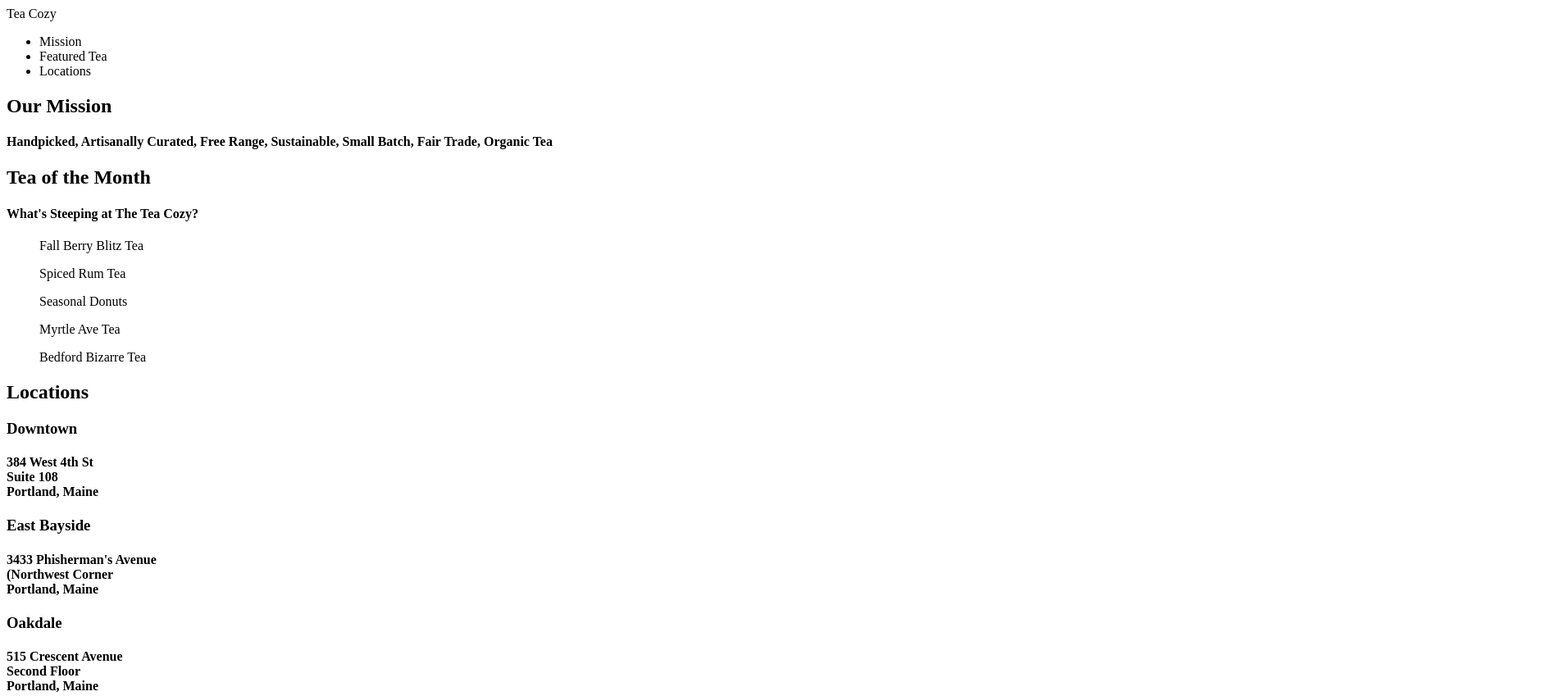
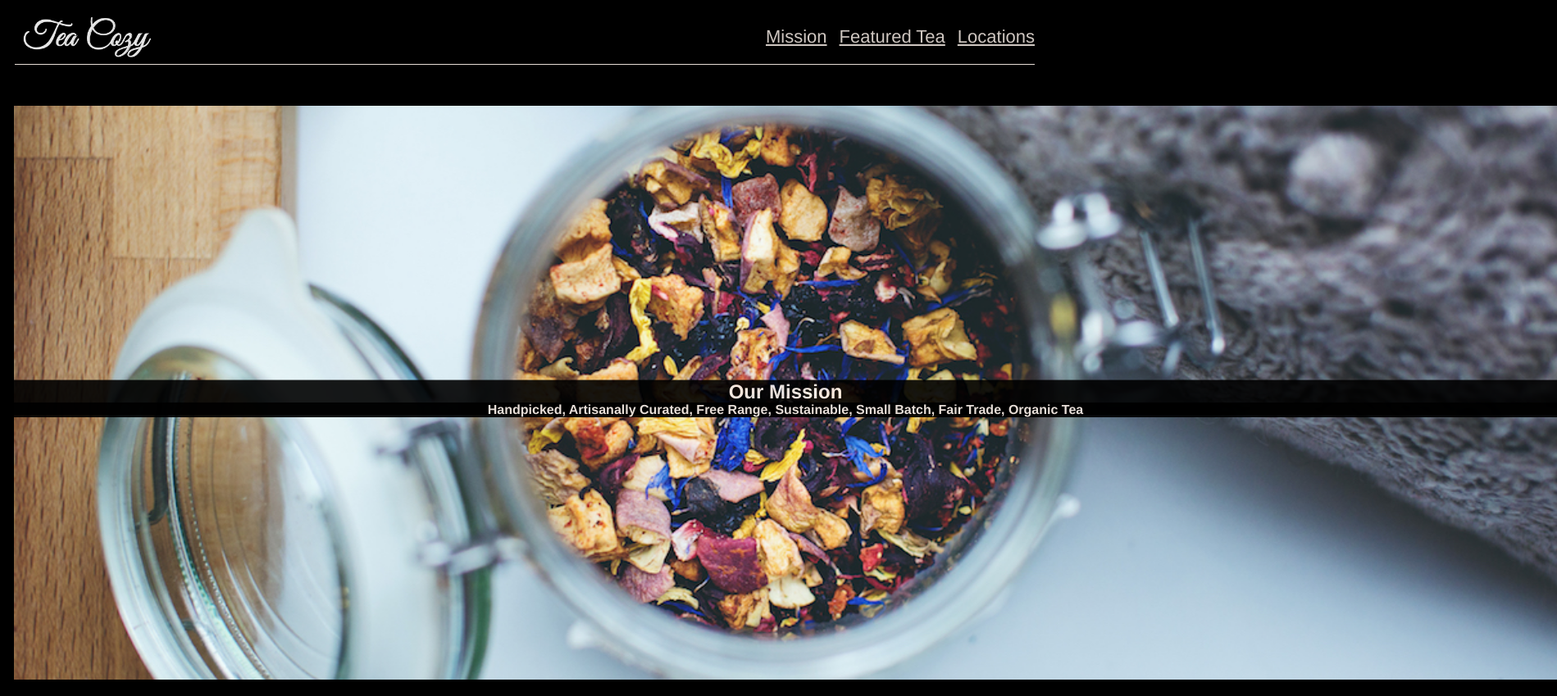
Before and after one commit to fynndow/Tea-Cozy, a plain HTML site: page index.html in a window 1280 px wide. Shown: the top 849 px of the page at 82% size, 1899 px wide, since content can reach past the window. Drawn offline with Linux system fonts and the light colour scheme.

Commit message:
Add picture files and add the our mission part

```diff
--- a/index.html
+++ b/index.html
@@ -4,11 +4,13 @@
     <meta charset="UTF-8">
     <meta http-equiv="X-UA-Compatible" content="IE=edge">
     <meta name="viewport" content="width=device-width, initial-scale=1.0">
+    <link rel="stylesheet" href="../Tea-Cozy/resources/styles.css">
     <title>Tea Cozy</title>
 </head>
 <body>
     <header>
-        <span id="tea-cozy">Tea Cozy</span>
+        <div class="logo">
+            <img src="resources/images/img-tea-cozy-logo.png" alt="Tea Cozy Logo"></div>
         <ul>
             <li>Mission</li>
             <li>Featured Tea</li>
@@ -17,12 +19,15 @@
     </header>
 
     <main>
-        <div>
-            <h2>Our Mission</h2>
-            <h4>Handpicked, Artisanally Curated, Free Range, Sustainable, Small Batch, Fair Trade, Organic Tea</h4>
+        <div class="background">
+            <div class="text">
+                    <img src="resources/images/img-mission-background.jpg" alt="mission background">
+                    <h2>Our Mission</h2>
+                    <h4>Handpicked, Artisanally Curated, Free Range, Sustainable, Small Batch, Fair Trade, Organic Tea</h4>
+            </div>
         </div>
 
-        <div>
+        <div class="tea-of-the-month">
             <h2>Tea of the Month</h2>
             <h4>What's Steeping at The Tea Cozy?</h4>
             <div>
--- a/resources/styles.css
+++ b/resources/styles.css
@@ -0,0 +1,85 @@
+header, p, h1, h2, h3, h4, h5, h6, li, figcaption {
+    font-family: Helvetica, sans-serif;
+    color: seashell;
+    opacity: 0.9;
+    text-align: center;
+    box-sizing: border-box;
+
+}
+
+body {
+    background-color: black;
+
+}
+
+header {
+    display: flex;
+    border-bottom: 1px solid seashell;
+    position: sticky;
+    z-index: 1;
+    height: 69px;
+    font-size: 22px;
+    justify-content: space-between;
+    margin: 10px 10px;
+}
+
+.logo img {
+    height: 50px;
+    width: auto;
+    margin: 10px 10px;
+}
+
+header ul {
+    text-decoration: underline;
+    list-style: none;
+    display: flex;
+    grid-gap: 15px;
+}
+
+.background {
+    display: flex;
+    height: 700px;
+    width: 1200px;
+    justify-content: center;
+    margin: 50px 350px;
+}
+
+.text {
+    position: relative;
+    text-align: center;
+}
+
+.background img {
+    height: 700px;
+    width: 1882px;
+    object-fit: cover;
+}
+
+.background h2 {
+    display: inline-block;
+    width: 100%;
+    position: absolute;
+    top: 48%;
+    left: 50%;
+    transform: translate(-50%, -50%);
+    background-color: black;
+    padding-bottom: 15px;
+}
+
+.background h4 {
+    display: inline-block;
+    width: 100%;
+    position: absolute;
+    top: 50%;
+    left: 50%;
+    transform: translate(-50%, -50%);
+    background-color: black;
+    padding-top: 0;
+}
+
+.tea-of-the-month {
+    display: flex;
+    width: 100px;
+    height: 700px;
+    margin: 1000px;
+}
```
Also changed, not shown: resources/images/img-berryblitz.jpg (added), resources/images/img-donut.jpg (added), resources/images/img-locations-background.jpg (added), resources/images/img-mission-background.jpg (added), resources/images/img-myrtle-ave.jpg (added), resources/images/img-spiced-rum.jpg (added), resources/images/img-tea-cozy-logo.png (added), 3 other files.
